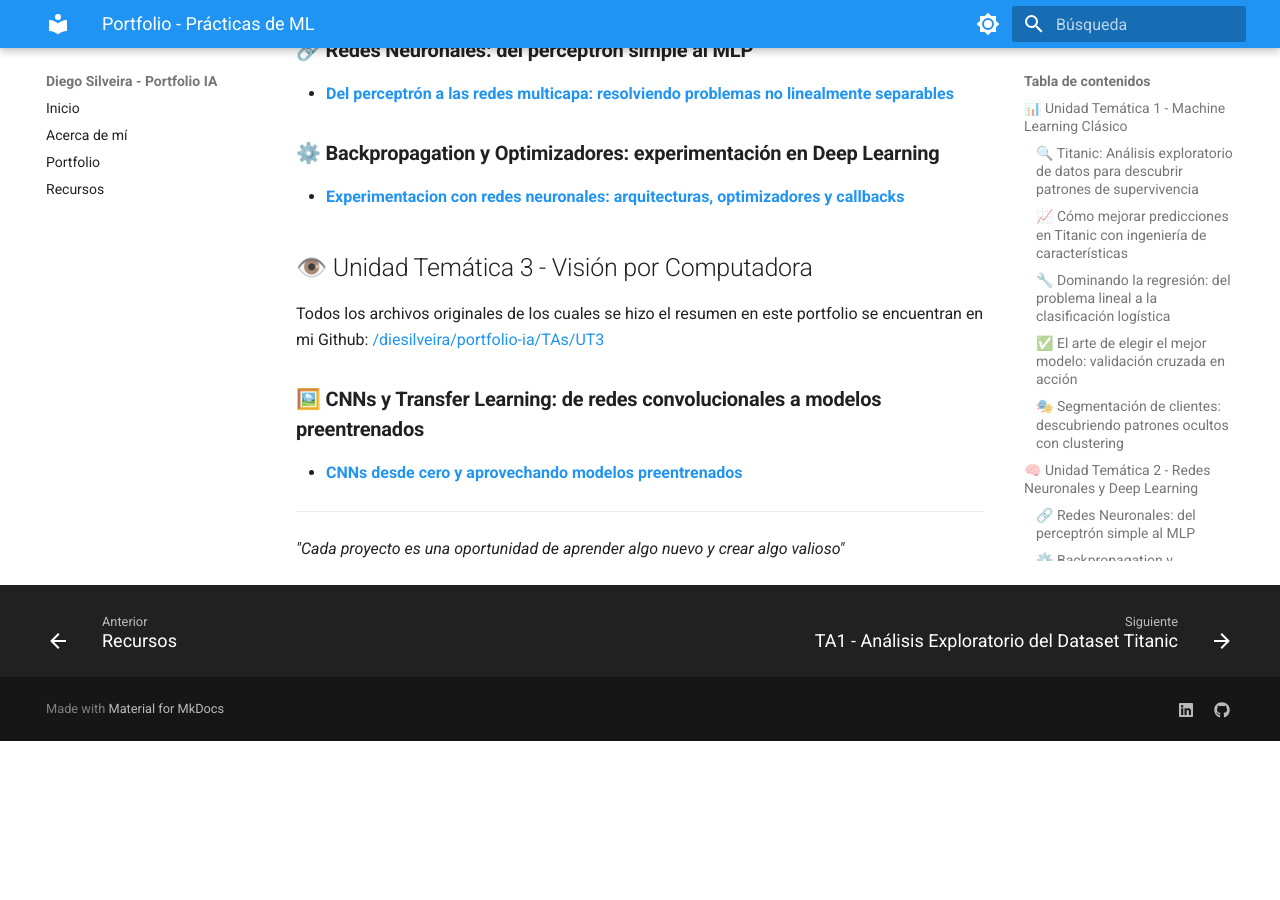
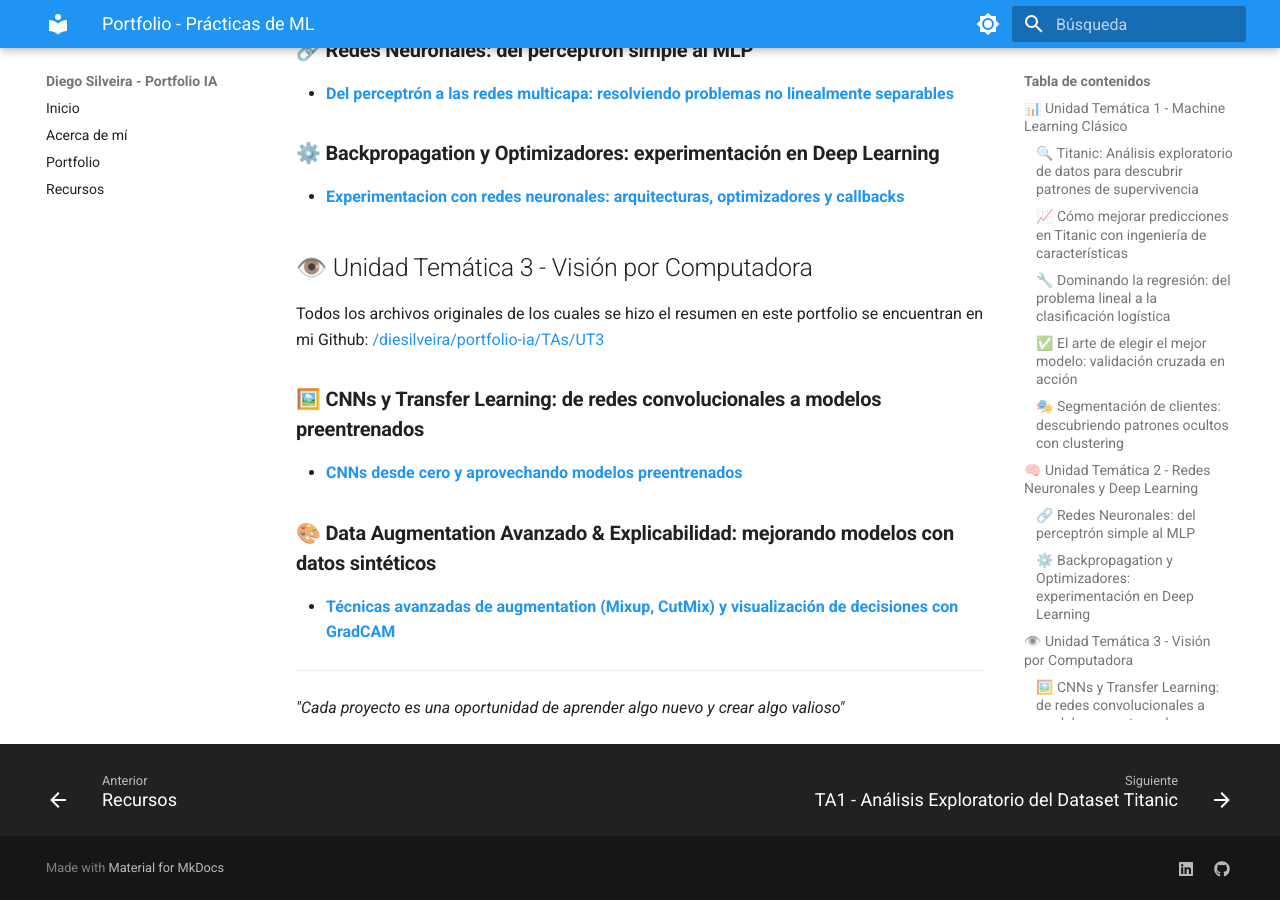
Before and after one commit to diesilveira/portfolio-ia, an MkDocs documentation site: the page built from docs/portfolio/index.md, in a window 1280 px wide and 900 px high, scrolled down 1116 px. Built offline with MkDocs 1.6.1 and Material for MkDocs 9.7.7, drawn with Linux system fonts in a browser that asks for light colours; before the commit the page ends 1857 px from its top, so only the background shows below that.

Commit message:
add in summary

```diff
--- a/docs/portfolio/index.md
+++ b/docs/portfolio/index.md
@@ -50,6 +50,10 @@ Todos los archivos originales de los cuales se hizo el resumen en este portfolio
 - **[CNNs desde cero y aprovechando modelos preentrenados](09-cnn-transfer-learning.md)**
 
 
+### 🎨 **Data Augmentation Avanzado & Explicabilidad: mejorando modelos con datos sintéticos**
+- **[Técnicas avanzadas de augmentation (Mixup, CutMix) y visualización de decisiones con GradCAM](10-data-augmentation-xai.md)**
+
+
 ---
 
 *"Cada proyecto es una oportunidad de aprender algo nuevo y crear algo valioso"*
```
